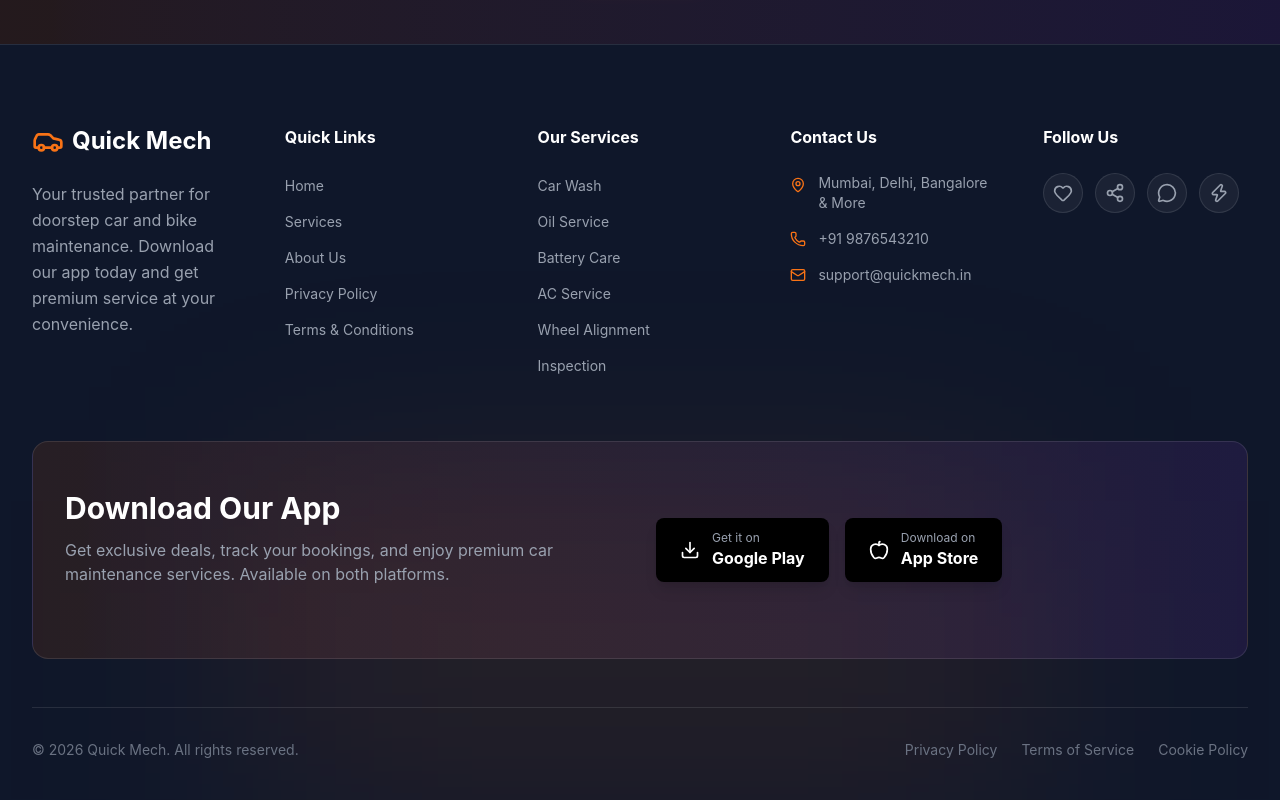
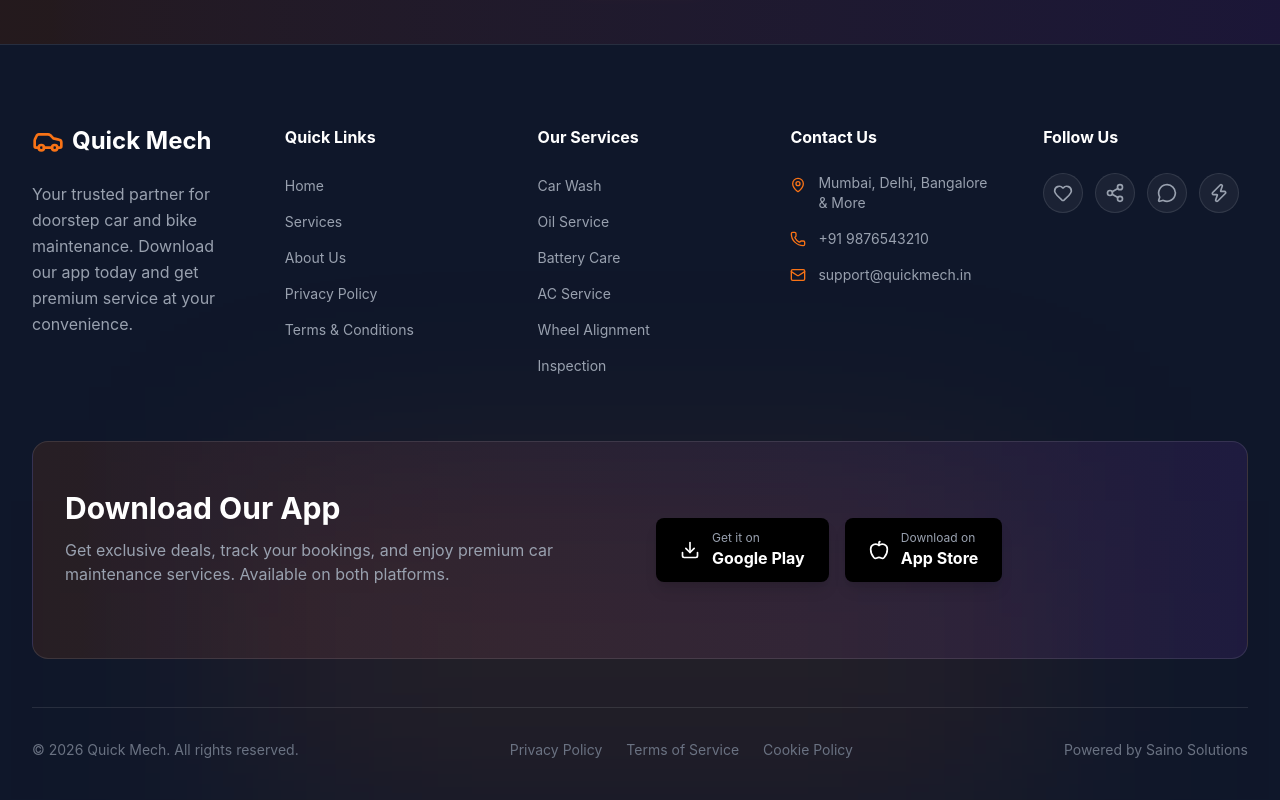
Before and after one commit to SainoSolutions/QuickMechWebV0.1, a React (Vite) app: page /service/1 in a window 1280 px wide. Shown: the part 1587-2387 px from the top of the page. Built offline with nearby package versions, Linux system fonts and the light colour scheme.

Commit message:
email js integrated

```diff
--- a/src/components/Footer.jsx
+++ b/src/components/Footer.jsx
@@ -191,6 +191,9 @@
             <a href="#" className="hover:text-gray-300 transition-colors">Terms of Service</a>
             <a href="#" className="hover:text-gray-300 transition-colors">Cookie Policy</a>
           </div>
+          <div className="flex gap-6 text-sm text-gray-500">
+            <p className="hover:text-gray-300 transition-colors">Powered by Saino Solutions</p>
+          </div>
         </motion.div>
       </div>
     </footer>
```
